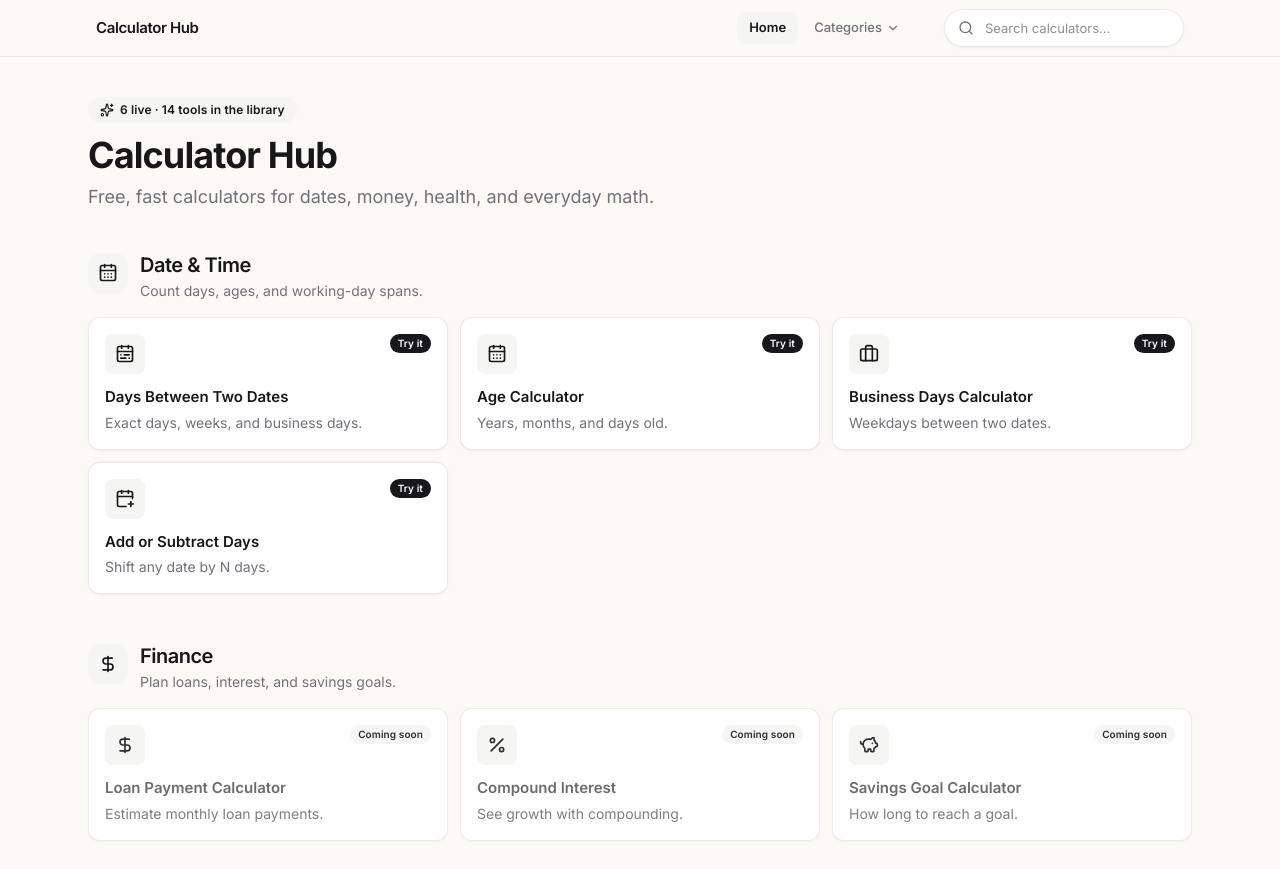
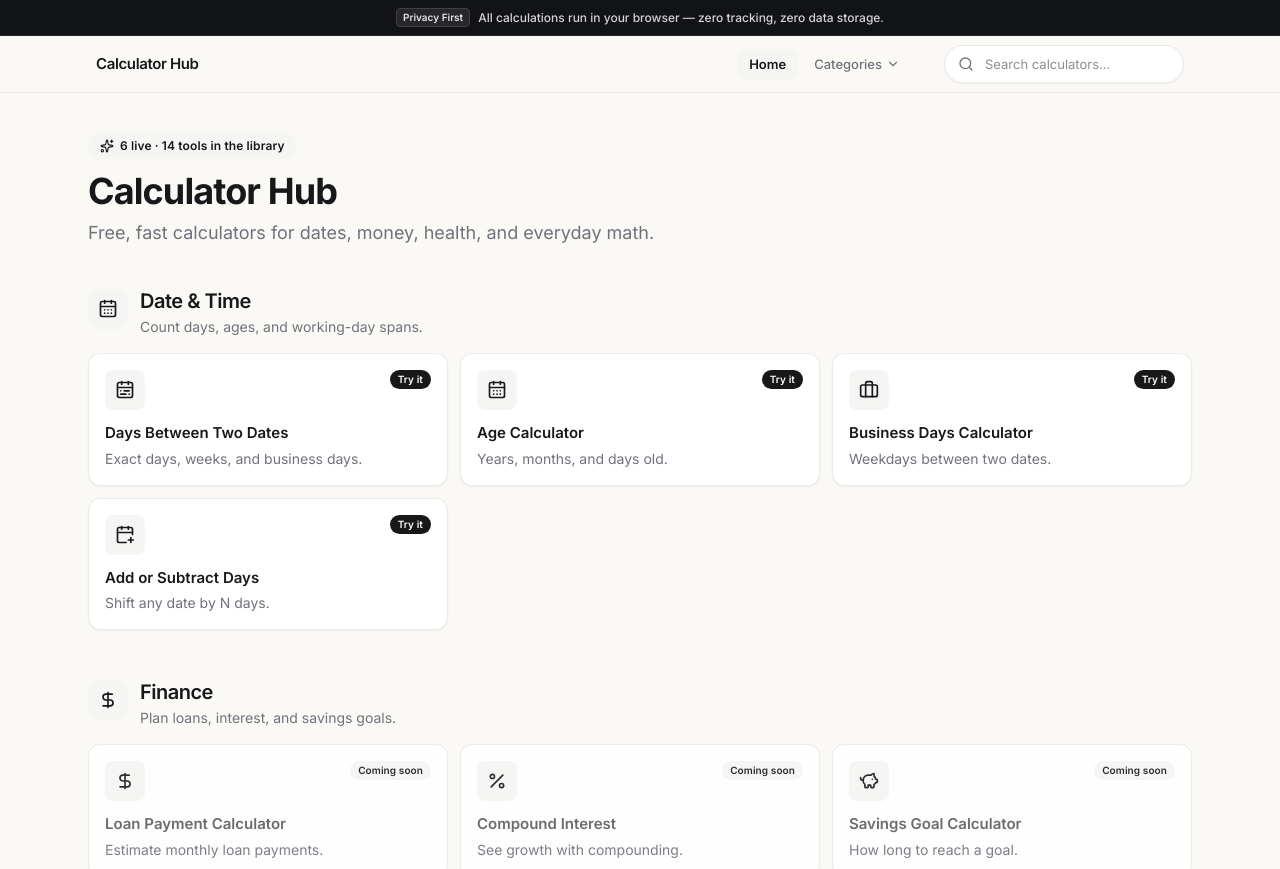
Before and after one commit to Ahmii1122/calculator, a Next.js app: page / in a window 1280 px wide. Shown: the top 869 px of the page. Built offline with nearby package versions, Linux system fonts and the light colour scheme; no server answers.

Commit message:
Enhance RootLayout with announcement banner and improved styling. Update background and selection colors for better user experience and accessibility.

```diff
--- a/src/app/layout.tsx
+++ b/src/app/layout.tsx
@@ -21,8 +21,22 @@ export const metadata: Metadata = {
 
 export default function RootLayout({ children }: LayoutProps<"/">) {
   return (
-    <html lang="en" className={`${inter.variable} h-full antialiased`}>
-      <body className="flex min-h-full flex-col font-sans text-foreground">
+    <html lang="en" className={`${inter.variable} h-full scroll-smooth antialiased`}>
+      <body className="flex min-h-full flex-col bg-background font-sans text-foreground selection:bg-zinc-900 selection:text-white">
+        <aside
+          aria-label="Announcement"
+          className="border-b border-zinc-800 bg-[#121316] px-4 py-2 text-center text-xs text-zinc-300"
+        >
+          <div className="mx-auto flex max-w-7xl items-center justify-center gap-2 font-medium">
+            <span className="inline-flex items-center rounded border border-zinc-700 bg-zinc-800 px-1.5 py-0.5 text-[10px] font-semibold text-zinc-200">
+              Privacy First
+            </span>
+            <span>
+              All calculations run in your browser — zero tracking, zero data
+              storage.
+            </span>
+          </div>
+        </aside>
         {children}
         <Analytics />
       </body>
```
